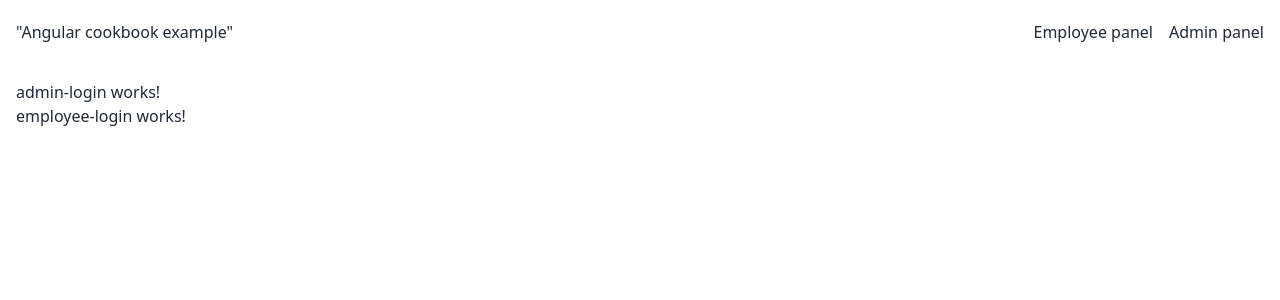
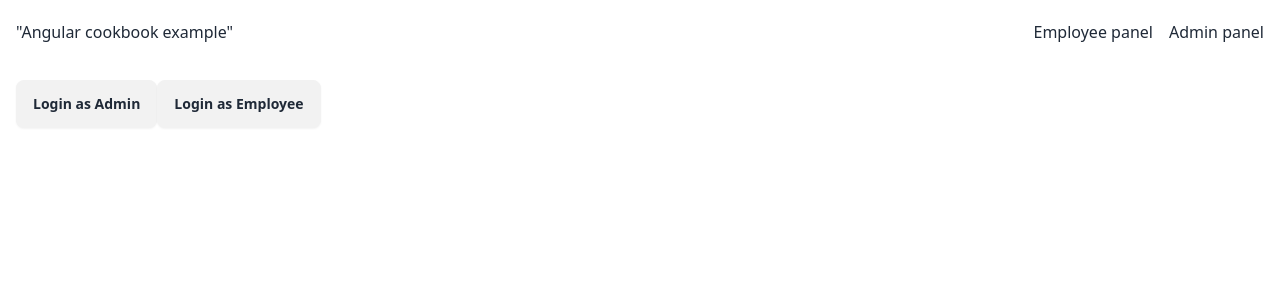
Before and after one commit to rorychatt/angular-cookbook-example, an Angular app: page / in a window 1280 px wide. Shown: the top 300 px of the page. Built offline with nearby package versions, Linux system fonts and the light colour scheme.

Commit message:
info: added buttons that dont work

```diff
--- a/src/app/components/admin-login/admin-login.component.html
+++ b/src/app/components/admin-login/admin-login.component.html
@@ -1 +1 @@
-<p>admin-login works!</p>
+<button class="btn">Login as Admin</button>
--- a/src/app/components/employee-login/employee-login.component.html
+++ b/src/app/components/employee-login/employee-login.component.html
@@ -1 +1 @@
-<p>employee-login works!</p>
+<button class="btn">Login as Employee</button>
```
